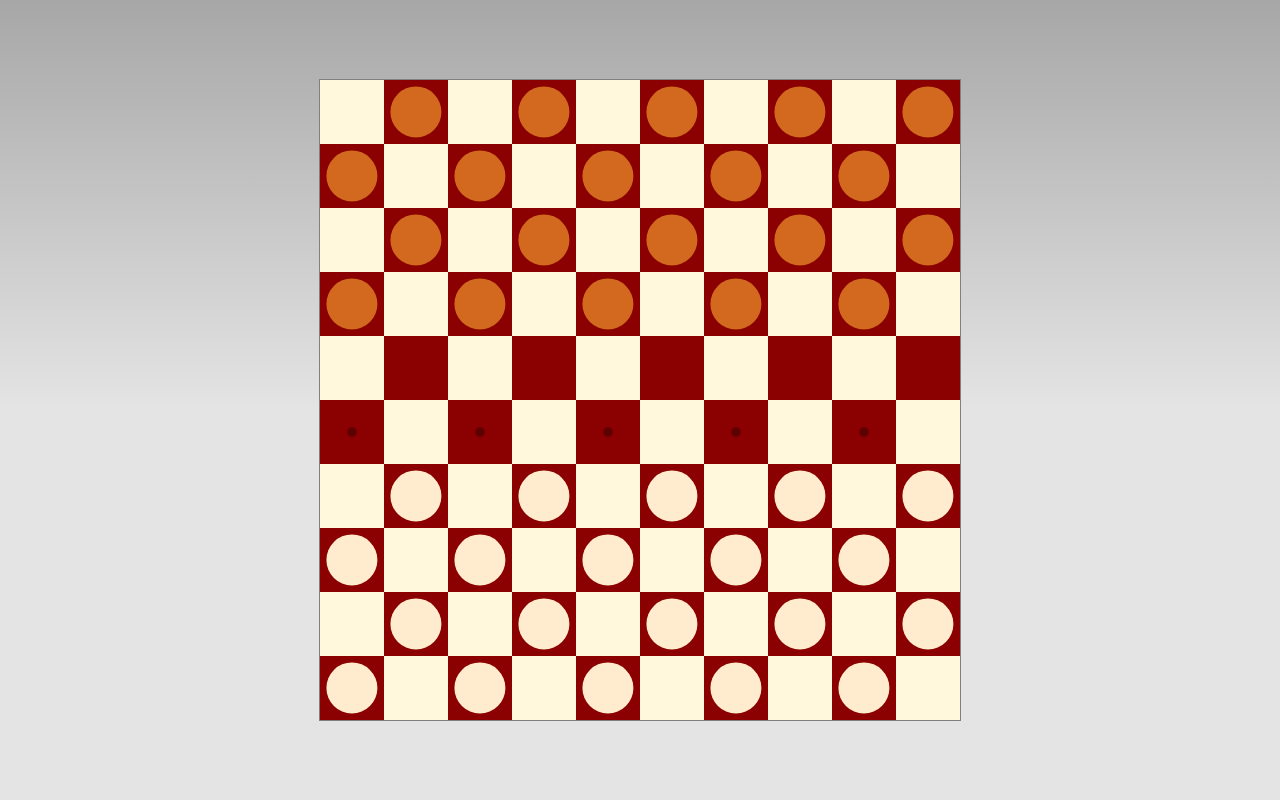
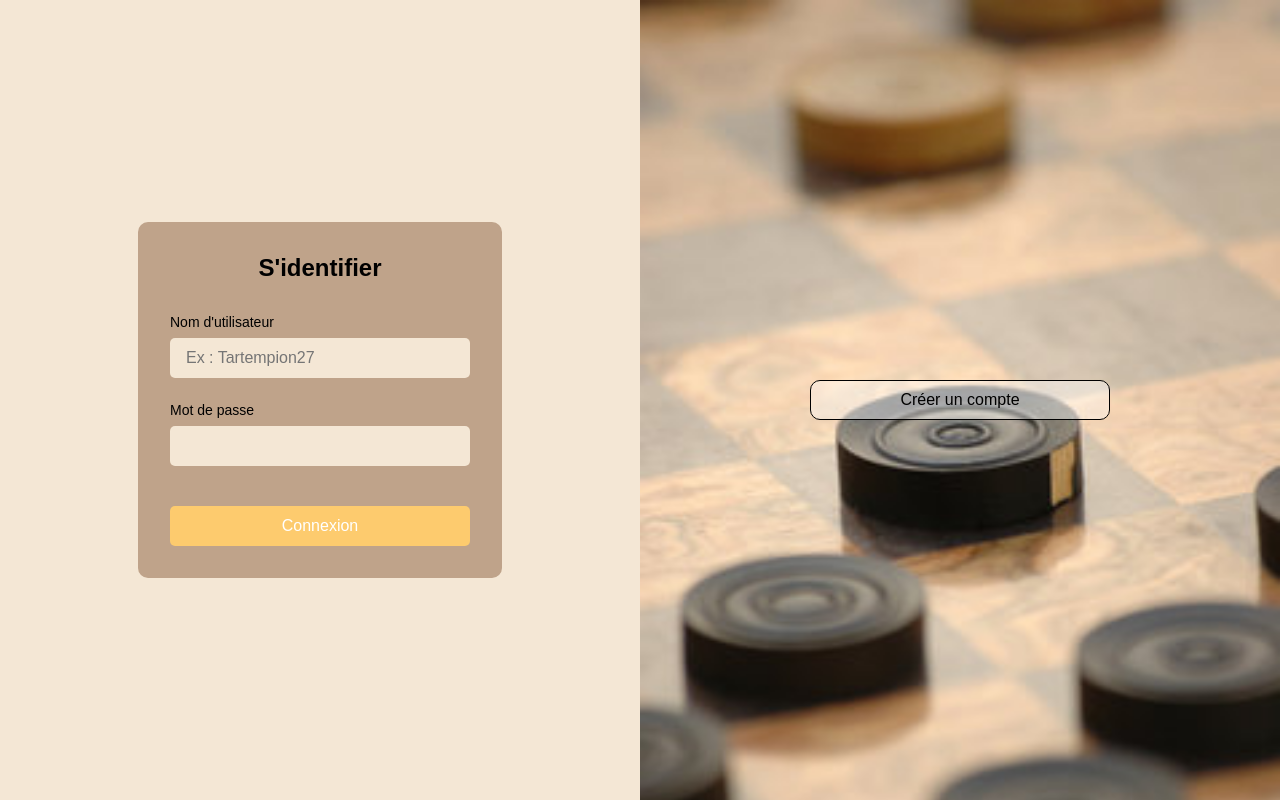
Before and after one commit to Benjam-byte/DameGame, a website: page www/index.html in a window 1280 px wide. Drawn offline with Linux system fonts and the light colour scheme.

Commit message:
add(login & home)

```diff
--- /dev/null
+++ b/www/css/home.css
@@ -0,0 +1,48 @@
+body{
+    position: relative;
+    height: 100vh;
+    overflow: hidden;
+    background-color: #F4E7D5;
+    font-family: sans-serif;
+}
+
+main{
+    position: absolute;
+    top: 50%;
+    left: 50%;
+    transform: translate(-50%, -50%);
+    min-width: 300px;
+    display: flex;
+    flex-direction: column;
+    justify-content: center;
+}
+
+#scoreboard{
+    box-shadow: rgba(149, 157, 165, 0.2) 0px 8px 24px;
+    margin-bottom: 20px;
+}
+
+#scoreboard>div:first-child{
+    background-color: #BFA38A;
+}
+
+#scoreboard>div{
+    display: grid;
+    grid-template-columns: repeat(2, 1fr);
+    padding: 15px;
+}
+
+.item:nth-child(2n + 1){
+    background-color: #FFF1DE;
+}
+
+button{
+    cursor: pointer;
+    display: block;
+    margin: auto;
+    padding: 15px 30px;
+    border-radius: 5px;
+    border: none;
+    background-color: #fdcb6e;
+    font-weight: bolder;
+}
--- /dev/null
+++ b/www/css/login.css
@@ -0,0 +1,144 @@
+body{
+    margin: 0;
+    overflow: hidden;
+    height: 100vh;
+    background-color: #F4E7D5;
+    font-family: sans-serif;
+}
+
+.Login{
+    height: 100%;
+    width: 100%;
+}
+
+main{
+    position: relative;
+    display: flex;
+    justify-content: space-around;
+    align-content: center;
+    height: 100%;
+    align-items: center;
+}
+
+
+form{
+    transition: .5s;
+    transition-timing-function: ease-in-out;
+    display: flex;
+    flex-direction: column;
+    background-color: #BFA38A;
+    border-radius: 10px;
+    padding: 32px;
+    width: 20%;
+    min-width: 300px;
+}
+
+form:nth-child(2){
+    opacity: 0;
+}
+
+form>h3{
+    font-size: 24px;
+    color: black;
+    text-align: center;
+    margin: 0;
+    margin-bottom: 32px;
+}
+
+form>label{
+    font-size: 14px;
+    color: black;
+    margin-bottom: 8px;
+}
+
+form>input{
+    height: 40px;
+    background-color: #F4E7D5;
+    border: none;
+    border-radius: 5px;
+    margin-bottom: 24px;
+    padding: 0 16px;
+    font-size: 16px;
+    color: white;
+}
+
+form>.primary-action{
+    background-color: #fdcb6e;
+    height: 40px;
+    text-align: center;
+    color: white;
+    font-size: 16px;
+    border: none;
+    border-radius: 5px;
+    margin-top: 16px;
+}
+
+
+.switch-side{
+    background-image: url("../img/dameGame.jpg");
+    transform: translate(50%);
+    position: absolute;
+    background-repeat: no-repeat;
+    background-size: cover;
+    background-position-x: right;
+    height: 100%;
+    width: 50%;
+    transition: .5s;
+    transition-timing-function: ease-in-out;
+    display: flex;
+    justify-content: center;
+    align-items: center;
+}
+
+.switch-side>div{
+    height: fit-content;
+}
+.switch-side>div>.goToSignIn{
+    display: none;
+}
+
+.switch-side>div>button{
+    background-color: transparent;
+    padding: 10px;
+    border: 1px solid black;
+    background-color: rgba(255, 255, 255, .4);
+    color: black;
+    border-radius: 10px;
+    width: 300px;
+    height: 40px;
+    font-size: 16px;
+}
+
+.switch-side>div>img{
+    margin-bottom: 64px;
+}
+
+.switch-bar{
+    display: none;
+}
+
+@media screen and (max-width:1024px) {
+    .switch-side{
+        display: none;
+    }
+
+    .switch-bar{
+        font-size: 20px;
+        margin: 20px;
+        width: 100%;
+        display: flex;
+        justify-content: space-around;
+    }
+
+    .switch-bar>span:first-child{
+        text-decoration: underline;
+    }
+
+    form{
+        opacity: 1 !important;
+    }
+
+    form:nth-child(2){
+        display: none;
+    }
+}
--- a/www/index.html
+++ b/www/index.html
@@ -7,22 +7,49 @@
         <meta name="msapplication-tap-highlight" content="no">
         <meta name="viewport" content="initial-scale=1, width=device-width, viewport-fit=cover">
         <meta name="color-scheme" content="light dark">
-        <link rel="stylesheet" href="css/index.css">
-        <link rel="stylesheet" href="css/styles.css">
+        <script type="text/javascript" src="js/index.js"></script>
+        <script type="text/javascript" src="js/login.js"></script>
+        <link rel="stylesheet" href="css/login.css">
         <title>DameGame</title>
-        <script type="text/javascript" src="js/classes/Pion.js"></script>
-        <script type="text/javascript" src="js/classes/Case.js"></script>
-        <script type="text/javascript" src="js/classes/Shot.js"></script>
-        <script type="text/javascript" src="js/classes/Board.js"></script>
-        <script type="text/javascript" src="js/classes/Player.js"></script>
-        <script type="text/javascript" src="js/classes/Party.js"></script>
-        <script type="text/javascript" src="js/index.js"></script>
     </head>
     <body>
-        <div id="board"></div>
-        <div id="endGame" class="hidden">
-            <p>Vaingeur</p>
-            <button onclick="restart()">RESTART</button>
+
+        <div class="Login">
+            <div class="switch-bar">
+                <span onclick="toggleIn()">S'identifier</span>
+                <span onclick="toggleUp()">Créer un compte</span>
+            </div>
+
+            <main>
+                <form>
+                    <h3>S'identifier</h3>
+                    <label for="username">Nom d'utilisateur</label>
+                    <input id="username" placeholder="Ex : Tartempion27" type="text"/>
+                    <label for="password">Mot de passe</label>
+                    <input id="password" type="password"/>
+                    <button class="primary-action" onclick="signIn()">Connexion</button>
+                </form>
+
+
+                <form>
+                    <h3>Créer votre compte</h3>
+                    <label for="username">Nom d'utilisateur</label>
+                    <input id="username" placeholder="Ex : Tartempion27"/>
+                    <label for="mail">Mail</label>
+                    <input id="mail" placeholder="Ex : Tartempion@gmail.com"/>
+                    <label for="password">Mot de passe</label>
+                    <input id="password"/>
+                    <label for="password">Confirmation mot de passe</label>
+                    <input id="password"/>
+                    <button class="primary-action" onclick="signUp()">S'inscrire</button>
+                </form>
+                <div class="switch-side right-side">
+                    <div>
+                        <button class="goToSignUp" onclick="goToSignUp()">Créer un compte</button>
+                        <button class="goToSignIn"  onclick="goToSignIn()">Se connecter</button>
+                    </div>
+                </div>
+            </main>
         </div>
     </body>
 </html>
--- /dev/null
+++ b/www/js/login.js
@@ -0,0 +1,49 @@
+window.onload=function()   {
+
+    // elements animés
+    const switchDiv = document.getElementsByClassName("switch-side");
+    const buttonGoToSignUp = document.getElementsByClassName("goToSignUp");
+    const buttonGoToSignIn = document.getElementsByClassName("goToSignIn");
+    const forms = document.getElementsByTagName("form");
+    const spans = document.querySelectorAll(".switch-bar>span")
+
+    // animations gauche
+    goToSignUp = () => {
+        forms[0].style.opacity = 0;
+        forms[1].style.opacity = 1;
+        switchDiv[0].style.transform = "translate(-54%)";
+        switchDiv[0].style.backgroundPositionX = "left";
+        buttonGoToSignUp[0].style.display = "none";
+        buttonGoToSignIn[0].style.display = "initial";
+    }
+
+    // animations droite
+    goToSignIn = () => {
+        forms[0].style.opacity = 1;
+        forms[1].style.opacity = 0;
+        switchDiv[0].style.transform = "translate(50%)";
+        switchDiv[0].style.backgroundPositionX = "right";
+        buttonGoToSignIn[0].style.display = "none";
+        buttonGoToSignUp[0].style.display = "initial";
+    }
+
+    toggleIn = () => {
+        forms[0].style.display = "flex";
+        forms[1].style.display = "none";
+        spans[0].style.textDecoration = "underline";
+        spans[1].style.textDecoration = "none";
+    }
+
+    toggleUp = () => {
+        forms[0].style.display = "none";
+        forms[1].style.display = "flex";
+        spans[0].style.textDecoration = "none";
+        spans[1].style.textDecoration = "underline";
+    }
+
+    signIn = () => {
+        let origin = window.location.origin;
+        let newPath = origin + '/www/home.html';
+        document.location.href = newPath;
+    }
+}
```
Also changed, not shown: www/game.html (added, +28 -0 lines), www/home.html (added, +45 -0 lines), www/img/dameGame.jpg (added).
